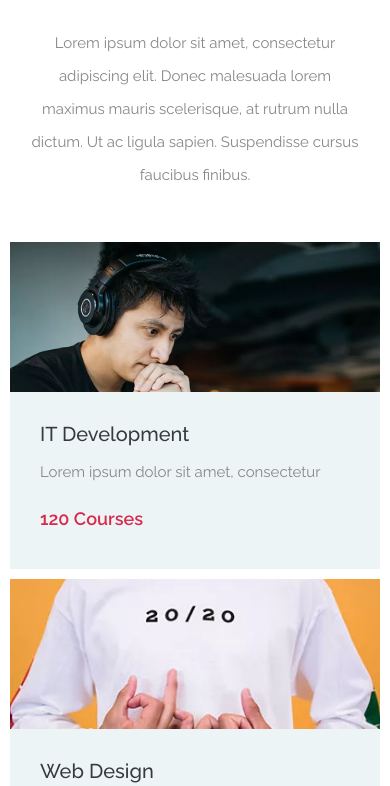
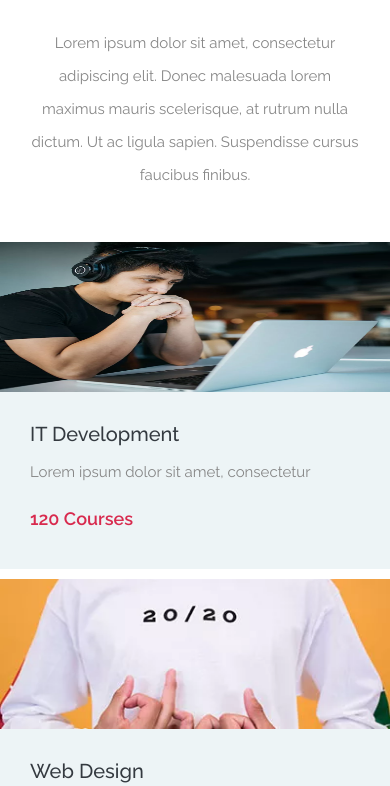
Before and after one commit to Hegazy02/webuni, a plain HTML site: page index.html in a window 390 px wide. Shown: the part 1110-1896 px from the top of the page. Drawn offline with Linux system fonts and the light colour scheme; files whose address does not match are found by name.

Commit message:
fix image height

```diff
--- a/css/style.css
+++ b/css/style.css
@@ -247,14 +247,14 @@ body {
 
 @media screen and (max-width: 1000px) {
     .course-boxes .box {
-        width: calc((100% / 2) - 20px) !important;
+        width: 300px !important;
     }
 
 }
 
 @media screen and (max-width: 700px) {
     .course-boxes .box {
-        width: calc((100% / 1) - 20px) !important;
+        width: 400px !important;
     }
 }
 
@@ -290,6 +290,7 @@ body {
 
 .course-boxes .box img {
     width: 100%;
+    height: 100%;
 }
 
 .course-boxes .box .text {
@@ -442,6 +443,7 @@ body {
 
 .featured-courses-boxes .box .course-image img {
     width: 100%;
+
 }
 
 .featured-courses-boxes .text {
```
